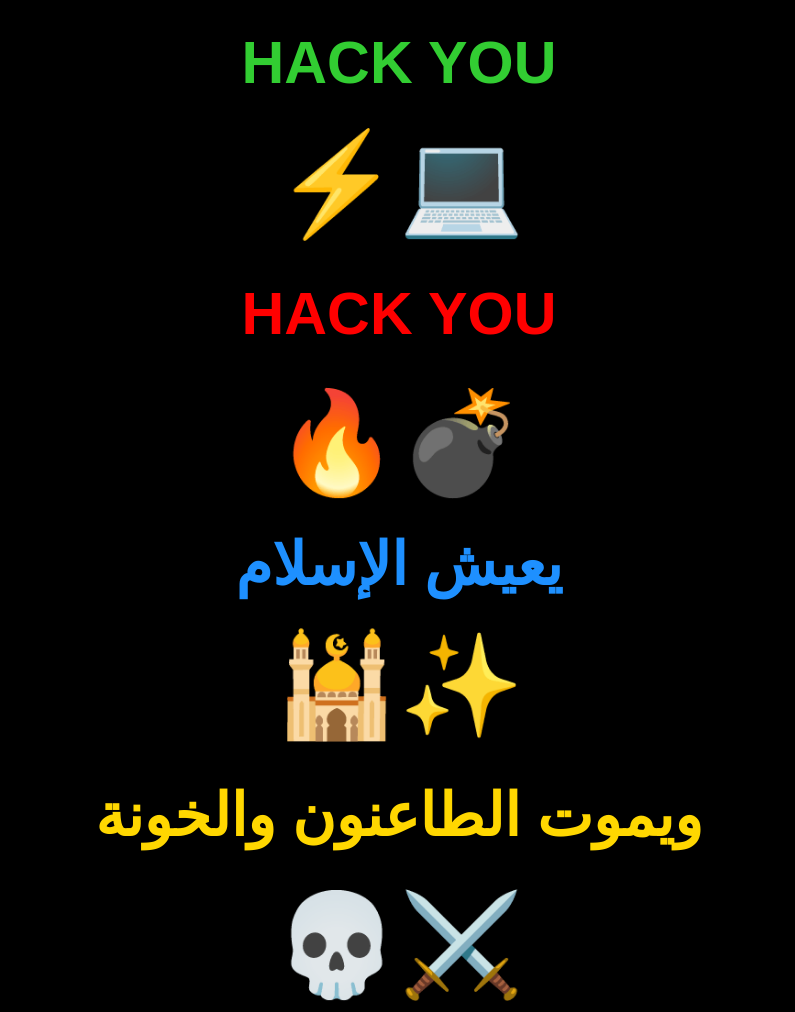
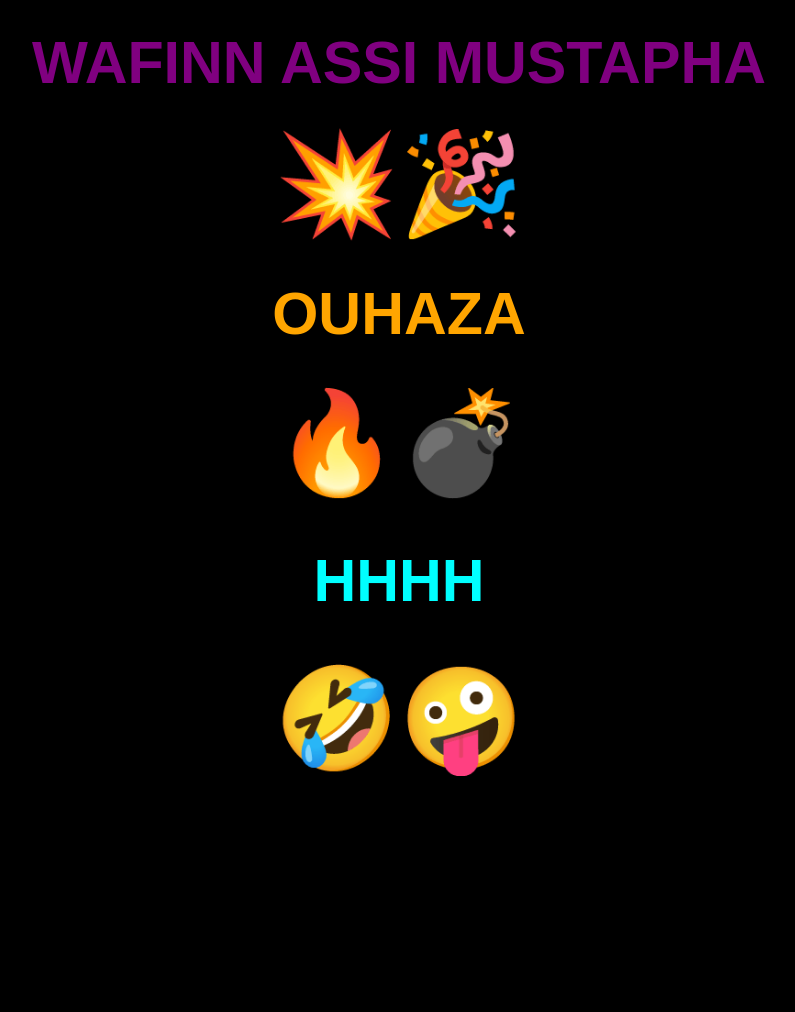
Before and after one commit to E-Talib-Fpo/profile, a plain HTML site: page E-TALIB.html in a window 1280 px wide. Shown: the top 1012 px of the page, without its empty margins (241-1036 px from the left). After the commit the page ends 800 px from the top, so only its background shows below. Drawn offline with Linux system fonts and the light colour scheme.

Commit message:
E-TALIB.html

```diff
--- a/E-TALIB.html
+++ b/E-TALIB.html
@@ -3,7 +3,7 @@
 <head>
     <meta charset="UTF-8">
     <meta name="viewport" content="width=device-width, initial-scale=1.0">
-    <title>HACK YOU</title>
+    <title>WAFINN ASSI MUSTAPHA</title>
     <style>
         body {
             background-color: black;
@@ -19,20 +19,20 @@
             animation: pulse 1.5s infinite;
         }
 
-        .green {
-            color: limegreen;
+        .purple {
+            color: purple;
+        }
+
+        .orange {
+            color: orange;
+        }
+
+        .cyan {
+            color: cyan;
         }
 
         .red {
             color: red;
-        }
-
-        .blue {
-            color: dodgerblue;
-        }
-
-        .yellow {
-            color: gold;
         }
 
         @keyframes pulse {
@@ -49,17 +49,14 @@
 </head>
 <body>
 
-    <h1 class="hack-text green">HACK YOU</h1>
-    <div class="symbol">⚡💻</div>
+    <h1 class="hack-text purple">wafinn assi mustapha</h1>
+    <div class="symbol">💥🎉</div>
 
-    <h2 class="hack-text red">HACK YOU</h2>
+    <h2 class="hack-text orange">ouhaza</h2>
     <div class="symbol">🔥💣</div>
 
-    <h1 class="hack-text blue">يعيش الإسلام</h1>
-    <div class="symbol">🕌✨</div>
-
-    <h2 class="hack-text yellow">ويموت الطاعنون والخونة</h2>
-    <div class="symbol">💀⚔️</div>
+    <h3 class="hack-text cyan">hhhh</h3>
+    <div class="symbol">🤣🤪</div>
 
 </body>
 </html>
```
